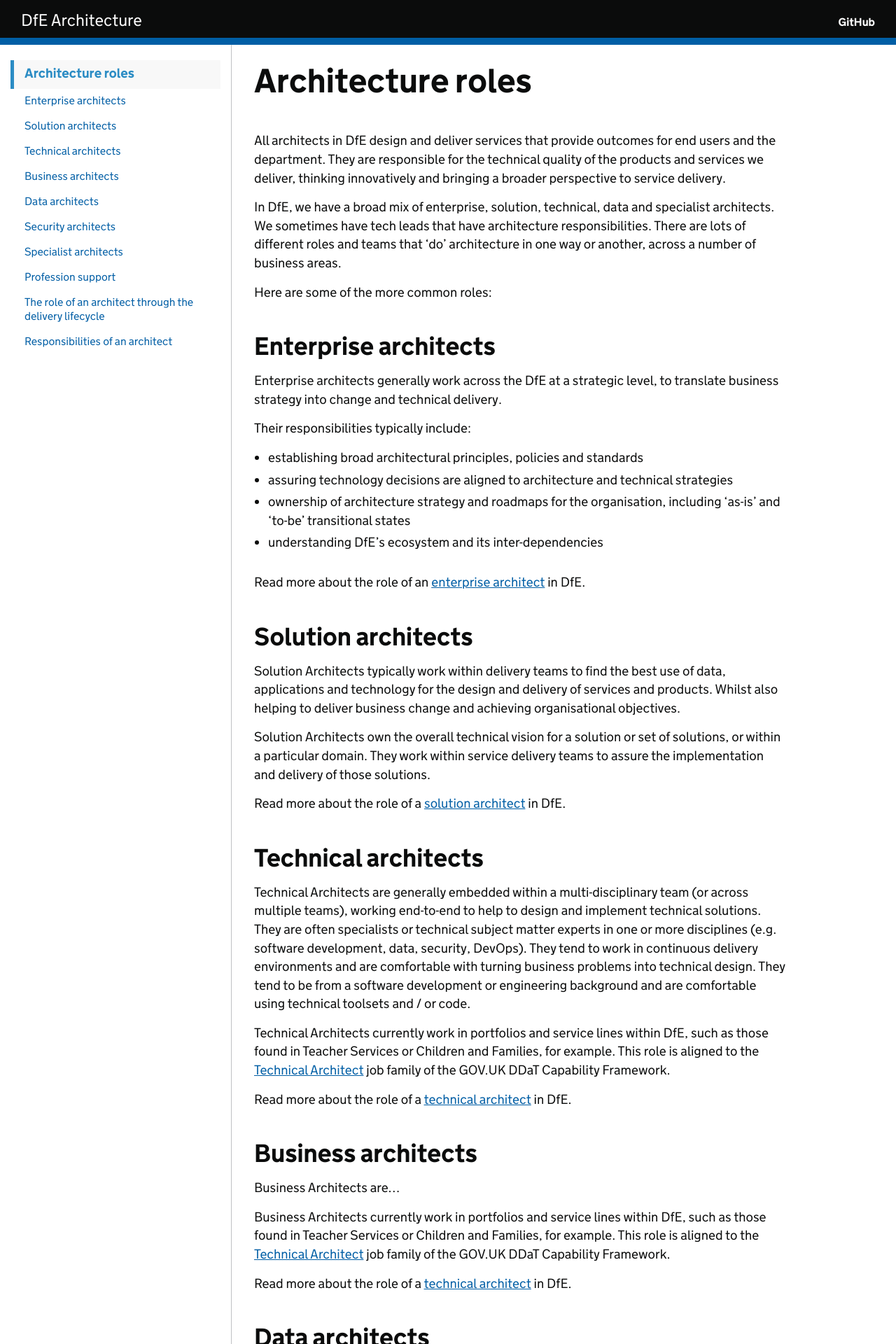
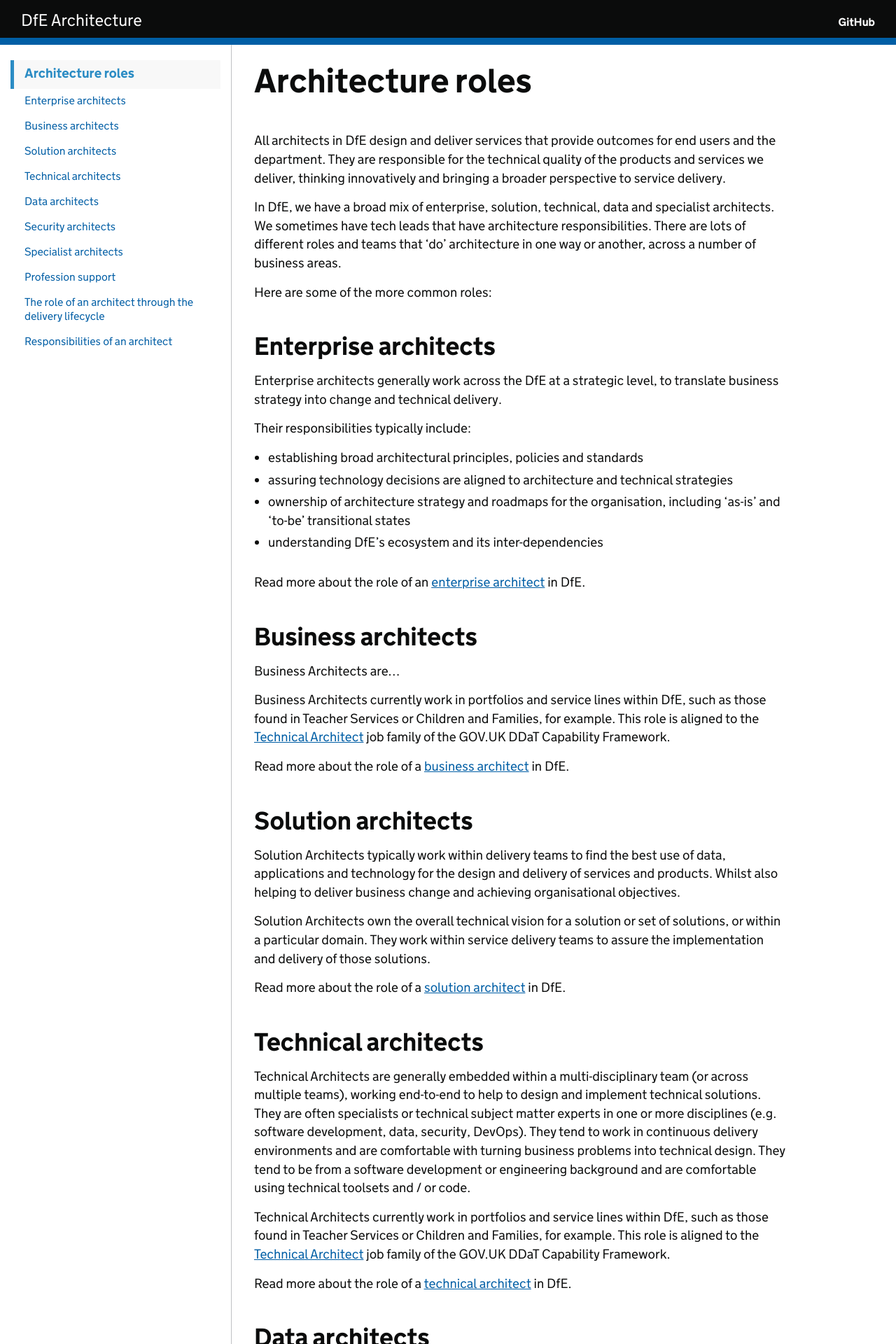
Before and after one commit to DFE-Digital/architecture, a Jekyll site: the page built from profession/architecture-roles.md, in a window 1280 px wide. Shown: the top 1920 px of the page at 70% size. Built offline with Jekyll 4.4.1, drawn with Linux system fonts in a browser that asks for light colours; our own code applies the rules of GitHub Pages for plain Markdown files; part of the change alters nothing that is shown.

Commit message:
Update architecture-roles.md

```diff
--- a/profession/architecture-roles.md
+++ b/profession/architecture-roles.md
@@ -24,6 +24,14 @@ Their responsibilities typically include:
 
 Read more about the role of an [enterprise architect](https://dfe-digital.github.io/dfe-job-descriptions/architects/enterprise_architect) in DfE.
 
+## Business architects
+
+Business Architects are...
+
+Business Architects currently work in portfolios and service lines within DfE, such as those found in Teacher Services or Children and Families, for example. This role is aligned to the [Technical Architect](https://www.gov.uk/guidance/technical-architect) job family of the GOV.UK DDaT Capability Framework.
+
+Read more about the role of a [business architect](https://dfe-digital.github.io/dfe-job-descriptions/architects/business_architect) in DfE.
+
 ## Solution architects
 
 Solution Architects typically work within delivery teams to find the best use of data, applications and technology for the design and delivery of services and products. Whilst also helping to deliver business change and achieving organisational objectives.
@@ -37,14 +45,6 @@ Read more about the role of a [solution architect](https://dfe-digital.github.io
 Technical Architects are generally embedded within a multi-disciplinary team (or across multiple teams), working end-to-end to help to design and implement technical solutions. They are often specialists or technical subject matter experts in one or more disciplines (e.g. software development, data, security, DevOps). They tend to work in continuous delivery environments and are comfortable with turning business problems into technical design. They tend to be from a software development or engineering background and are comfortable using technical toolsets and / or code.
 
 Technical Architects currently work in portfolios and service lines within DfE, such as those found in Teacher Services or Children and Families, for example. This role is aligned to the [Technical Architect](https://www.gov.uk/guidance/technical-architect) job family of the GOV.UK DDaT Capability Framework.
-
-Read more about the role of a [technical architect](https://dfe-digital.github.io/dfe-job-descriptions/architects/technical_architect) in DfE.
-
-## Business architects
-
-Business Architects are...
-
-Business Architects currently work in portfolios and service lines within DfE, such as those found in Teacher Services or Children and Families, for example. This role is aligned to the [Technical Architect](https://www.gov.uk/guidance/technical-architect) job family of the GOV.UK DDaT Capability Framework.
 
 Read more about the role of a [technical architect](https://dfe-digital.github.io/dfe-job-descriptions/architects/technical_architect) in DfE.
 
```
